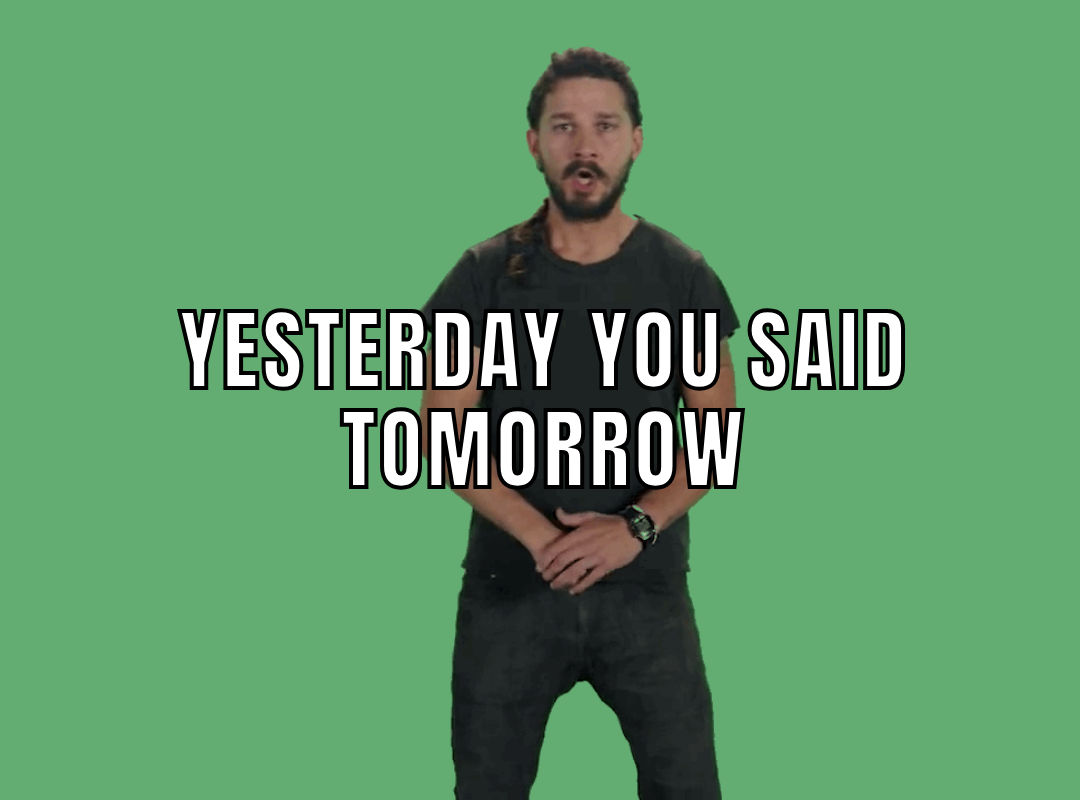
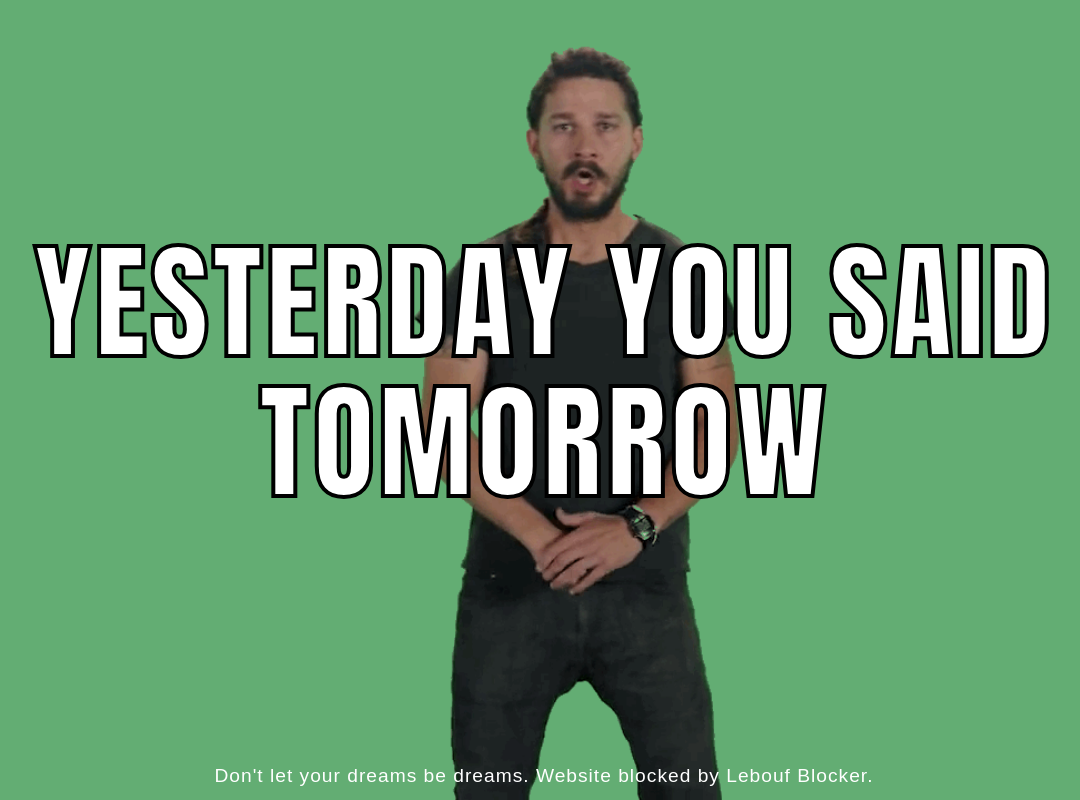
Before and after one commit to ruairidhflint/blocker-chrome-extension, a browser extension: page blocked.html in a window 1280 px wide. Shown: the whole page, without its empty margins (96-1176 px from the left). Drawn offline with Linux system fonts and the light colour scheme.

Commit message:
Add text sizing and styling

```diff
--- a/blocked.html
+++ b/blocked.html
@@ -9,6 +9,7 @@
 <body>
     <div class="blocked-container">
         <h1>YESTERDAY YOU SAID TOMORROW</h1>
+        <h3>Don't let your dreams be dreams. Website blocked by Lebouf Blocker.</h3>
     </div>
     <script src="blocked.js"></script>
 </body>
--- a/styles.css
+++ b/styles.css
@@ -26,7 +26,7 @@ body {
 }
 
 .blocked-container h1 {
-    font-size: 7vw;
+    font-size: 8rem;
     color: #fff;
     -webkit-text-stroke-width: 4px;
     -webkit-text-stroke-color: black;
@@ -34,8 +34,19 @@ body {
     text-align: center;
     line-height: 1.1;
     letter-spacing: 3px;
+    flex-grow: 0.9;
+    margin-top: 17%;
 }
 
-.blocked-container h1 span {
-    font-size: 2.7vw;
+.blocked-container h3 {
+    font-family: Arial, Helvetica, sans-serif;
+    font-size: 1.5vw;
+    color: #fff;
+    /* -webkit-text-stroke-width: 1px;
+    -webkit-text-stroke-color: black; */
+    width: 80%;
+    text-align: center;
+    line-height: 1.1;
+    letter-spacing: 1px;
+
 }
```
